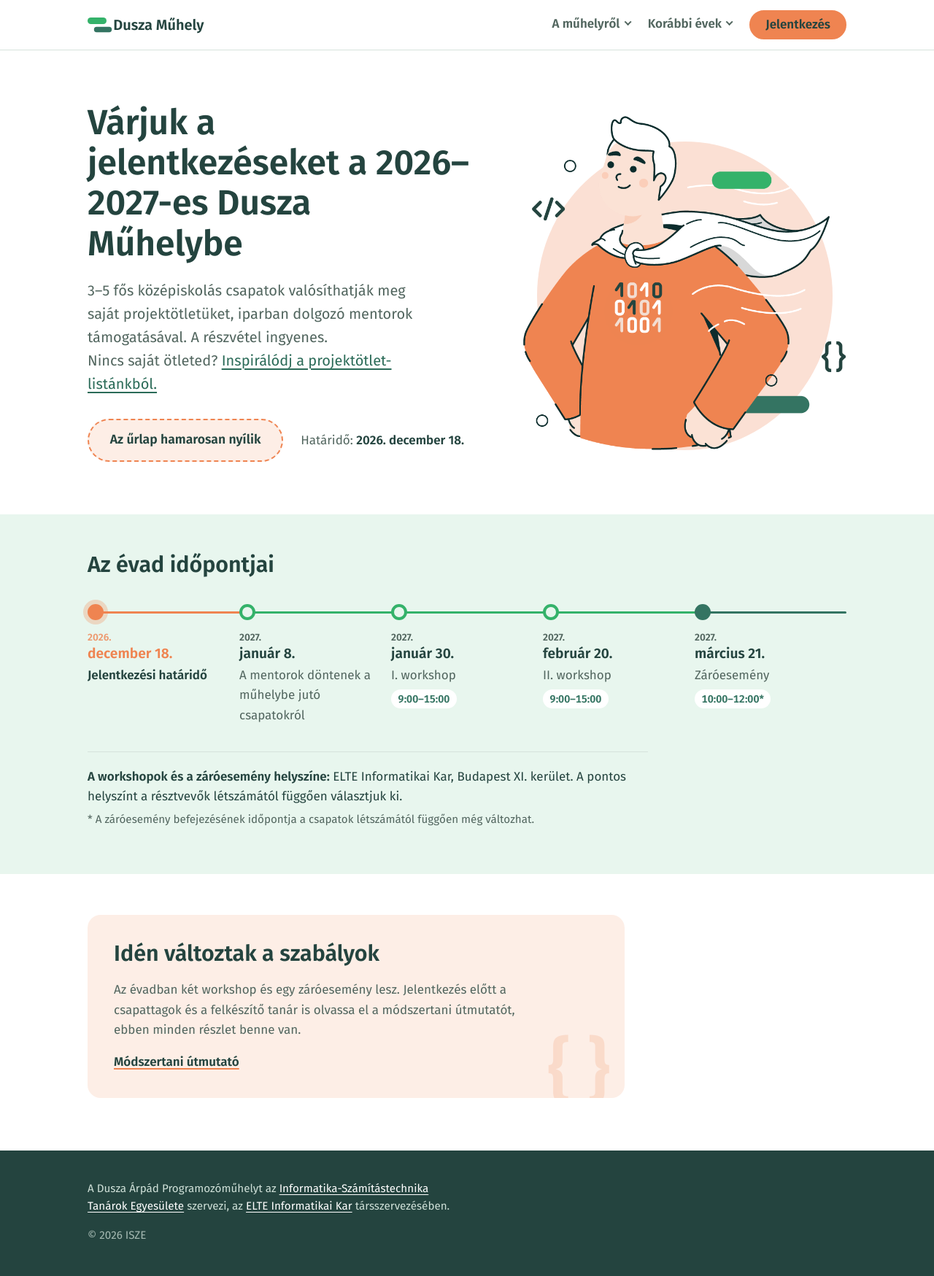
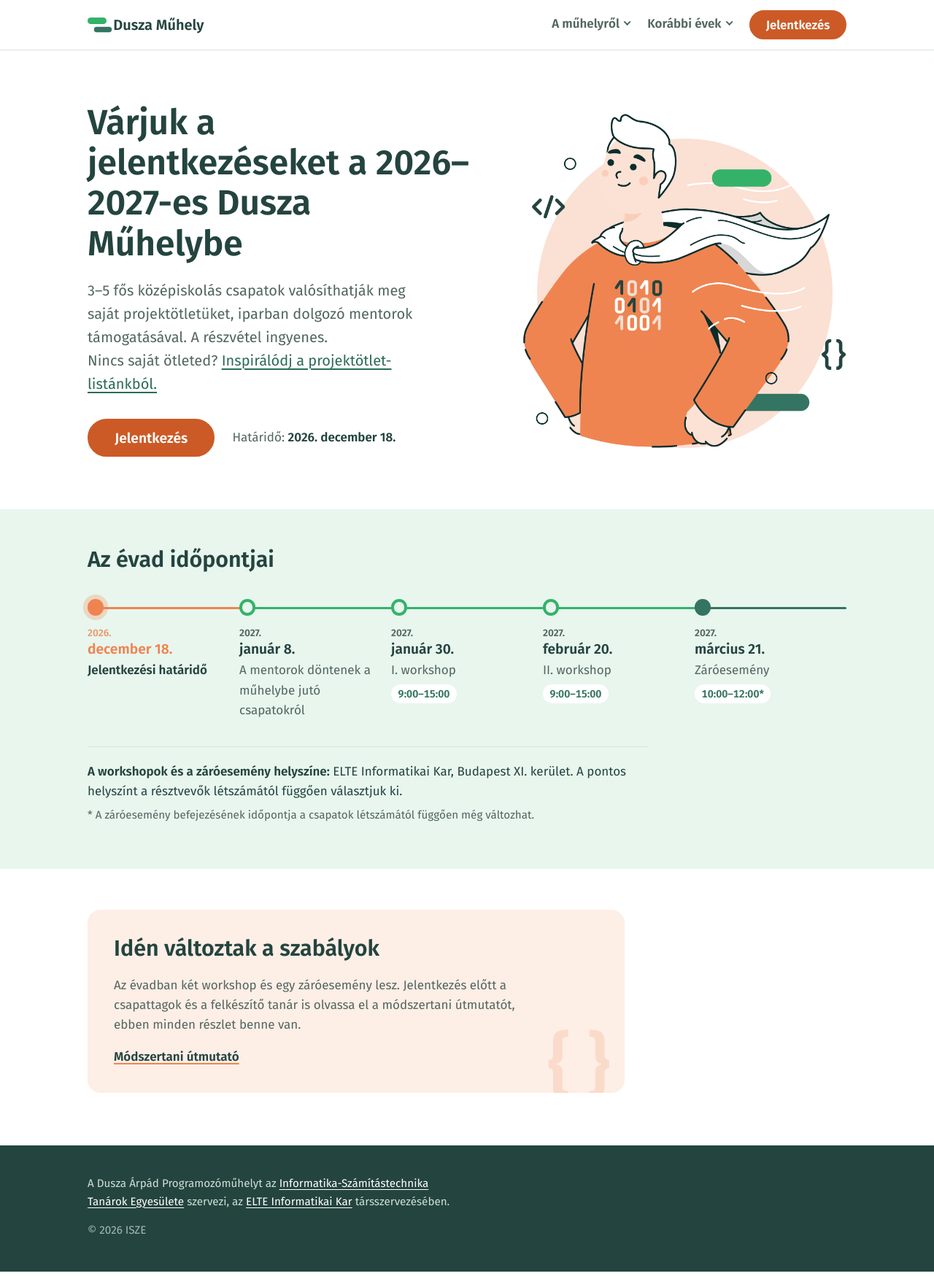
Before and after one commit to duszamuhely/duszamuhely.github.io, a Jekyll site: the page built from index.md, in a window 1280 px wide. Shown: the whole page at 73% size. Built offline with Jekyll 4.4.1, drawn with Linux system fonts in a browser that asks for light colours.

Commit message:
jelentkezés gomb

```diff
--- a/_layouts/default.html
+++ b/_layouts/default.html
@@ -34,9 +34,9 @@
         {% endif %}
       {% endfor %}
       {% if site.jelentkezes_url != "" %}
-      <a class="nav-cta" href="{{ site.jelentkezes_url }}" target="_blank" rel="noopener">Jelentkezés</a>
+      <a class="apply-btn nav-cta" href="{{ site.jelentkezes_url }}" target="_blank" rel="noopener">Jelentkezés</a>
       {% else %}
-      <a class="nav-cta" href="{{ '/#jelentkezes' | relative_url }}">Jelentkezés</a>
+      <a class="apply-btn nav-cta" href="{{ '/#jelentkezes' | relative_url }}" data-apply>Jelentkezés</a>
       {% endif %}
     </nav>
   </div>
@@ -86,5 +86,29 @@
   });
 })();
 </script>
+{% if site.jelentkezes_url == "" %}
+<dialog class="apply-dialog" id="apply-dialog" aria-labelledby="apply-dialog-title">
+  <button type="button" class="apply-dialog-close" aria-label="Bezárás" data-close>&times;</button>
+  <img class="apply-dialog-art" src="{{ '/assets/img/hero-dusza.png' | relative_url }}" alt="">
+  <h2 id="apply-dialog-title">Az űrlap még fordítás alatt áll</h2>
+  <p>Nem, nem angolra fordítjuk: még épp compile-ol. A jelentkezési űrlap hamarosan itt lesz, úgyhogy nézz vissza egy kicsit később!</p>
+  <p class="apply-dialog-tip">Addig is érdemes átnézni a <a href="{{ '/modszertani-utmutato/' | relative_url }}">módszertani útmutatót</a> és a <a href="{{ '/otletek/' | relative_url }}">projektötleteket</a>.</p>
+  <button type="button" class="apply-btn" data-close>Rendben, visszanézek</button>
+</dialog>
+<script>
+(function () {
+  var dlg = document.getElementById('apply-dialog');
+  if (!dlg || typeof dlg.showModal !== 'function') return; // régi böngészőben marad a sima link
+  document.querySelectorAll('[data-apply]').forEach(function (a) {
+    a.addEventListener('click', function (e) { e.preventDefault(); dlg.showModal(); });
+  });
+  dlg.querySelectorAll('[data-close]').forEach(function (b) {
+    b.addEventListener('click', function () { dlg.close(); });
+  });
+  // kattintás az ablakon kívülre (a sötét háttérre) is bezárja
+  dlg.addEventListener('click', function (e) { if (e.target === dlg) dlg.close(); });
+})();
+</script>
+{% endif %}
 </body>
 </html>
--- a/assets/css/style.scss
+++ b/assets/css/style.scss
@@ -1008,25 +1008,33 @@
 .milestones li.is-now strong { color: var(--orange); }
 .milestones span { color: var(--ink-soft); }
 
-/* Jelentkezés gomb a menüsorban */
-.site-nav .nav-cta {
+/* Jelentkezés gomb (menüsor, főoldal, felugró ablak) */
+:root { --apply: #CC5A26; } /* mélyebb narancs: ezen a fehér felirat jól olvasható */
+.apply-btn,
+.site-nav .apply-btn {
   display: inline-block;
-  background: var(--orange);
-  color: #24443F;
+  background: var(--apply);
+  color: #fff;
+  font-family: var(--display);
   font-weight: 600;
+  font-size: 1.05rem;
   text-decoration: none;
-  padding: 0.5rem 1.25rem;
-  border: 2px solid var(--orange);
+  padding: 0.5rem 1.3rem;
+  border: 2px solid var(--apply);
   border-radius: 99px;
   line-height: 1.2;
-  transition: background 0.15s ease, border-color 0.15s ease, color 0.15s ease;
+  cursor: pointer;
+  transition: background 0.15s ease, border-color 0.15s ease;
 }
-.site-nav .nav-cta:hover {
+.apply-btn:hover,
+.site-nav .apply-btn:hover {
   background: var(--green-deep);
   border-color: var(--green-deep);
   color: #fff;
+  text-decoration: none;
 }
-.site-nav .nav-cta:focus-visible { outline-offset: 3px; }
+.apply-btn:focus-visible { outline: 3px solid var(--apply); outline-offset: 3px; }
+.apply-btn--lg { font-size: 1.2rem; padding: 0.8rem 2.2rem; }
 @media (max-width: 640px) {
   .nav-group .nav-menu { left: 0; right: auto; max-width: calc(100vw - 2rem); }
   .site-nav .nav-menu a { white-space: normal; }
@@ -1057,3 +1065,47 @@
   .wordmark::before { width: 1.3rem; }
   .site-nav .nav-cta { font-size: 0.9rem; padding: 0.35rem 0.8rem; }
 }
+
+/* ---------- Felugró ablak: az űrlap még nem nyílt meg ---------- */
+.apply-dialog {
+  width: min(26rem, calc(100vw - 2rem));
+  border: 0;
+  border-radius: 20px;
+  padding: 1.75rem 1.75rem 1.5rem;
+  background: var(--paper);
+  color: var(--ink);
+  text-align: center;
+  box-shadow: 0 20px 60px rgba(20, 36, 31, 0.35);
+}
+.apply-dialog::backdrop { background: rgba(20, 36, 31, 0.55); }
+.apply-dialog[open] { animation: apply-pop 0.18s ease-out; }
+@keyframes apply-pop { from { transform: scale(0.94); opacity: 0; } to { transform: none; opacity: 1; } }
+@media (prefers-reduced-motion: reduce) { .apply-dialog[open] { animation: none; } }
+.apply-dialog-art {
+  width: 9rem;
+  height: 9rem;
+  object-fit: contain;
+  border-radius: 50%;
+  background: var(--peach);
+  margin: 0 auto 1rem;
+  display: block;
+}
+.apply-dialog h2 { font-size: 1.35rem; margin: 0 0 0.6rem; }
+.apply-dialog p { margin: 0 0 0.8rem; }
+.apply-dialog-tip { color: var(--ink-soft); font-size: 0.95rem; }
+.apply-dialog .apply-btn { margin-top: 0.6rem; }
+.apply-dialog-close {
+  position: absolute;
+  top: 0.6rem;
+  right: 0.7rem;
+  width: 2.25rem;
+  height: 2.25rem;
+  border: 0;
+  border-radius: 50%;
+  background: transparent;
+  color: var(--ink-soft);
+  font-size: 1.6rem;
+  line-height: 1;
+  cursor: pointer;
+}
+.apply-dialog-close:hover { background: var(--mint); color: var(--ink); }
--- a/index.md
+++ b/index.md
@@ -3,7 +3,7 @@
 title: Kezdőlap
 ---
 
-<section class="hero wrap">
+<section class="hero wrap" id="jelentkezes">
   <div class="hero-art">
     <img src="{{ '/assets/img/hero-dusza.png' | relative_url }}" alt="Dusza Árpád Programozóműhely">
   </div>
@@ -14,9 +14,9 @@
     Nincs saját ötleted? <a href="{{ '/otletek/' | relative_url }}">Inspirálódj a projektötlet-listánkból.</a></p>
     <div class="hero-actions">
 {% if site.jelentkezes_url != "" %}
-      <a class="btn" href="{{ site.jelentkezes_url }}" target="_blank" rel="noopener">Jelentkezem</a>
+      <a class="apply-btn apply-btn--lg" href="{{ site.jelentkezes_url }}" target="_blank" rel="noopener">Jelentkezés</a>
 {% else %}
-      <span class="btn is-disabled" aria-disabled="true">Az űrlap hamarosan nyílik</span>
+      <a class="apply-btn apply-btn--lg" href="#jelentkezes" data-apply>Jelentkezés</a>
 {% endif %}
       <p>Határidő: <strong>2026. december 18.</strong></p>
     </div>
```
